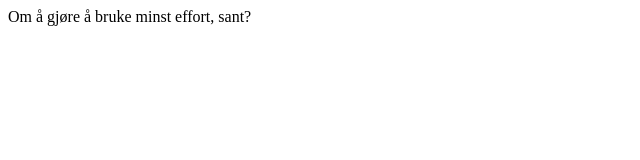
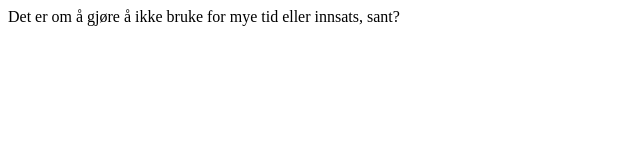
Before and after one commit to JoachimJo/GETAcademyTing, a plain HTML site: page index.html in a window 1280 px wide. Shown: the whole page, without its empty margins (0-640 px from the left). Drawn offline with Linux system fonts and the light colour scheme.

Commit message:
Update index.html

```diff
--- a/index.html
+++ b/index.html
@@ -7,6 +7,19 @@
     <title>Document</title>
 </head>
 <body>
-    Om å gjøre å bruke minst effort, sant?
+    <div id="app"></div>
+
+    <script>
+        show();
+        function show() {
+
+            document.getElementById('app').innerHTML =
+            `
+            Det er om å gjøre å ikke bruke for mye tid eller innsats, sant?
+            `;
+        }
+
+    </script>
 </body>
+
 </html>
```
